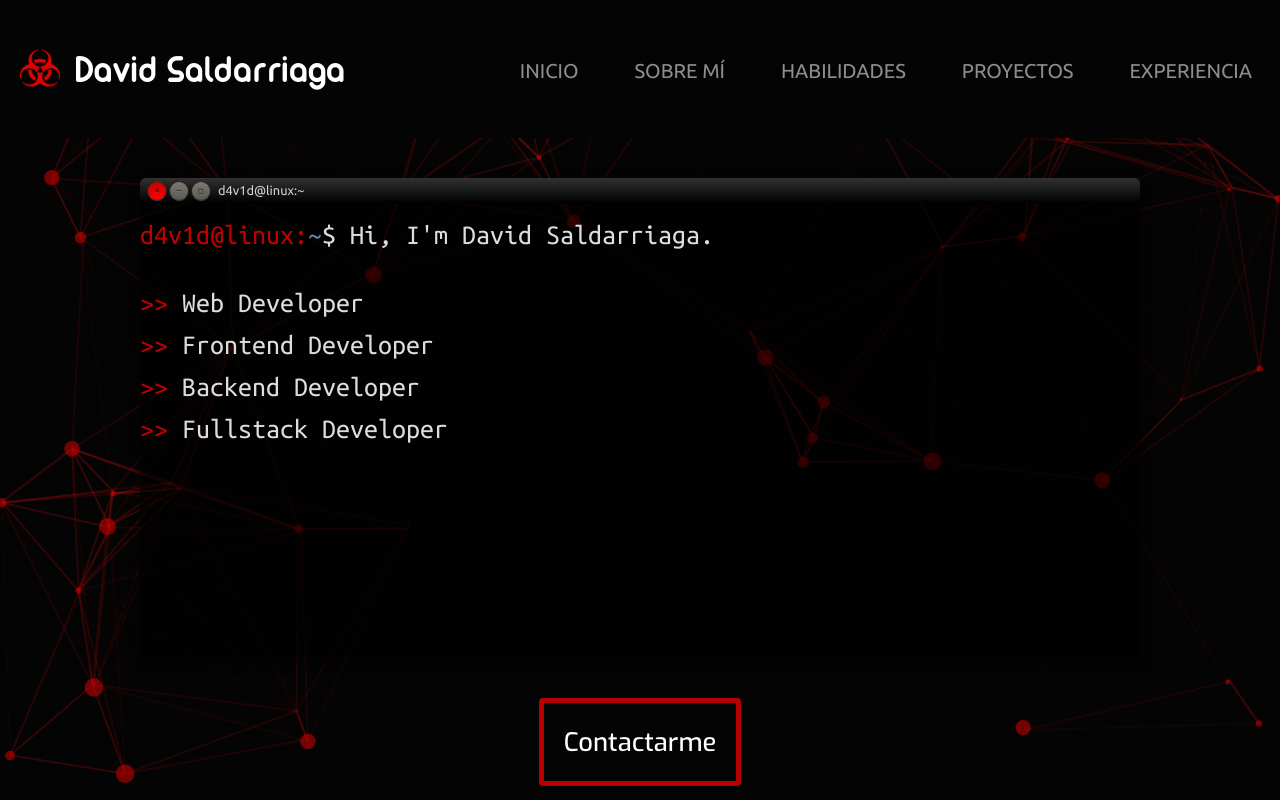
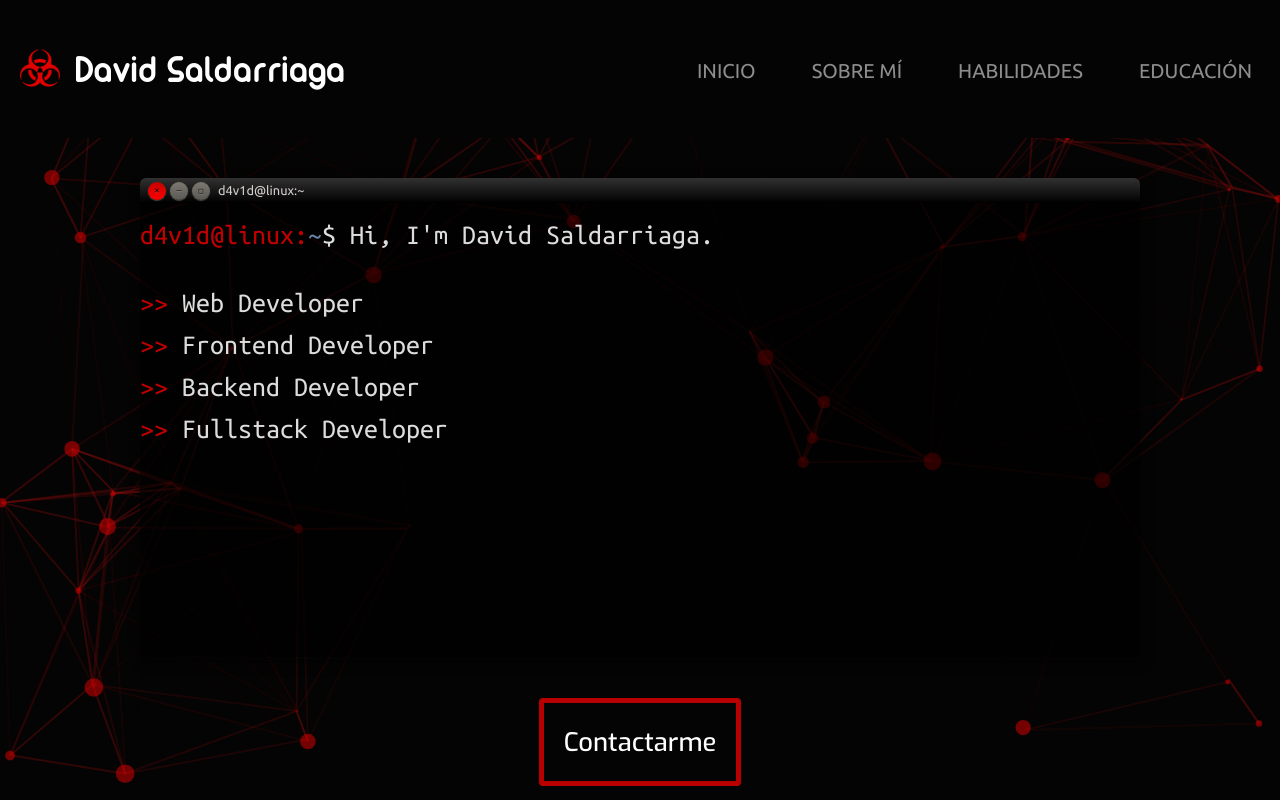
Before and after one commit to Dr4CuK30/MyPage, a website: page index.html in a window 1280 px wide. Shown: the top 800 px of the page. Drawn offline with nearby package versions, Linux system fonts and the light colour scheme.

Commit message:
Navbar Edited

```diff
--- a/index.html
+++ b/index.html
@@ -71,10 +71,7 @@
                             <a class="nav-link py-4" href="#skills">HABILIDADES</a>
                         </li>
                         <li class="nav-item">
-                            <a class="nav-link py-4" href="#">PROYECTOS</a>
-                        </li>
-                        <li class="nav-item">
-                            <a class="nav-link py-4" href="#">EXPERIENCIA</a>
+                            <a class="nav-link py-4" href="#">EDUCACIÓN</a>
                         </li>
                     </ul>
                 </div>
```
